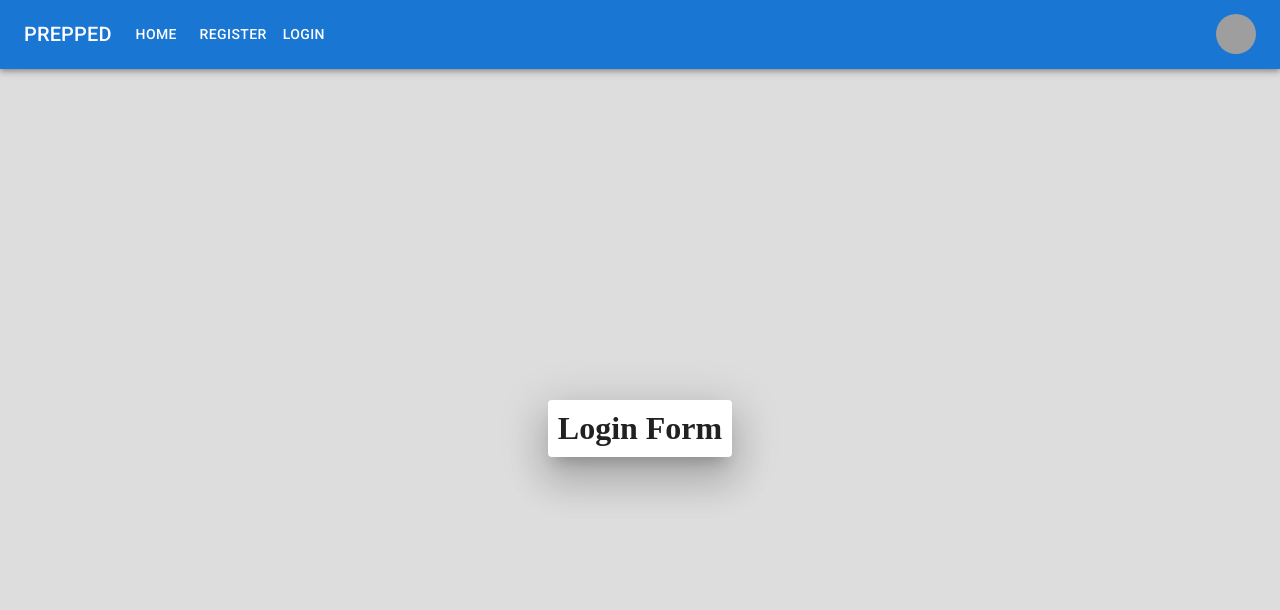
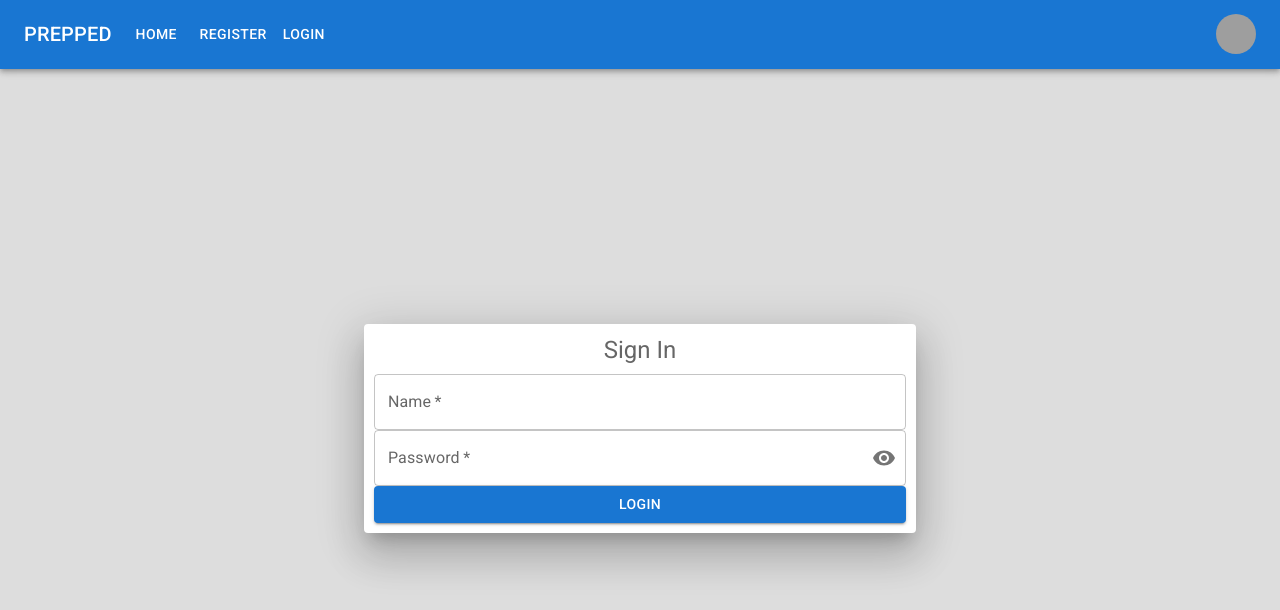
Before and after one commit to cpalmer-atx/prepped, a React (Create React App) app in the folder client/: page /login in a window 1280 px wide. Shown: the top 610 px of the page. Built offline with nearby package versions, Linux system fonts and the light colour scheme; grey boxes are pictures that could not be loaded.

Commit message:
form outline is there, need to fix autofill and add margins to textfields

```diff
--- a/client/src/components/LoginForm.js
+++ b/client/src/components/LoginForm.js
@@ -1,22 +1,85 @@
 import styled from '@emotion/styled';
-import { Paper } from '@mui/material';
+import { Paper, Typography, TextField, Button, InputAdornment, IconButton } from '@mui/material';
+import { Visibility, VisibilityOff } from '@mui/icons-material/';
 import '../App.css';
+import { useState } from 'react';
 
 
 const Form = styled(Paper)( () => ({
     backgroundColor: '#fff',
     padding: 10,
+    // width: 400,
     textAlign: 'center'
 }));
 
+const handleSubmit = (e) => {
+    e.preventDefault();
+    alert('Login request submitted!');
+}
+
+const handleMouseDown = (e) => {
+    e.preventDefault();
+}
+
 const LoginForm = () => {
+    const [ showPwd, setShowPwd ] = useState(false);
+
   return (
 
-    <Form
-    xs={10}
-    elevation={24}
-    >
-        <h1>Login Form</h1>
+    <Form xs={10} elevation={24}>
+        <Typography
+            variant="h5"
+
+            color="textSecondary"
+            gutterBottom
+        >   Sign In
+        </Typography>
+        <form onSubmit={handleSubmit} autoComplete='false'>
+            <TextField
+                name='username'
+                label='Name'
+                placeholder="username"
+                variant="outlined"
+                type='text'
+                // value={name}
+                // onChange={handleSetName}
+                // error={nameError}
+                fullWidth
+                required
+            />
+            <TextField
+                name='password'
+                label='Password'
+                placeholder="password"
+                type={showPwd ? 'text' : 'password'}
+                variant="outlined"
+                fullWidth
+                required
+                // value={name}
+                // onChange={handleSetName}
+                // error={nameError}
+                InputProps={{
+                    endAdornment:(
+                        <InputAdornment position="end">
+                        <IconButton
+                        aria-label="toggle password visibility"
+                        onClick={ () => setShowPwd(!showPwd) }
+                        onMouseDown={handleMouseDown}
+                        edge="end"
+                        >   {showPwd ? <VisibilityOff /> : <Visibility />}
+                        </IconButton>
+                        </InputAdornment>
+                    )
+                }}
+            />
+            <Button
+                type="submit"
+                color='primary'
+                variant='contained'
+                fullWidth
+            >   Login
+            </Button>
+        </form>
     </Form>
   );
 }
```
